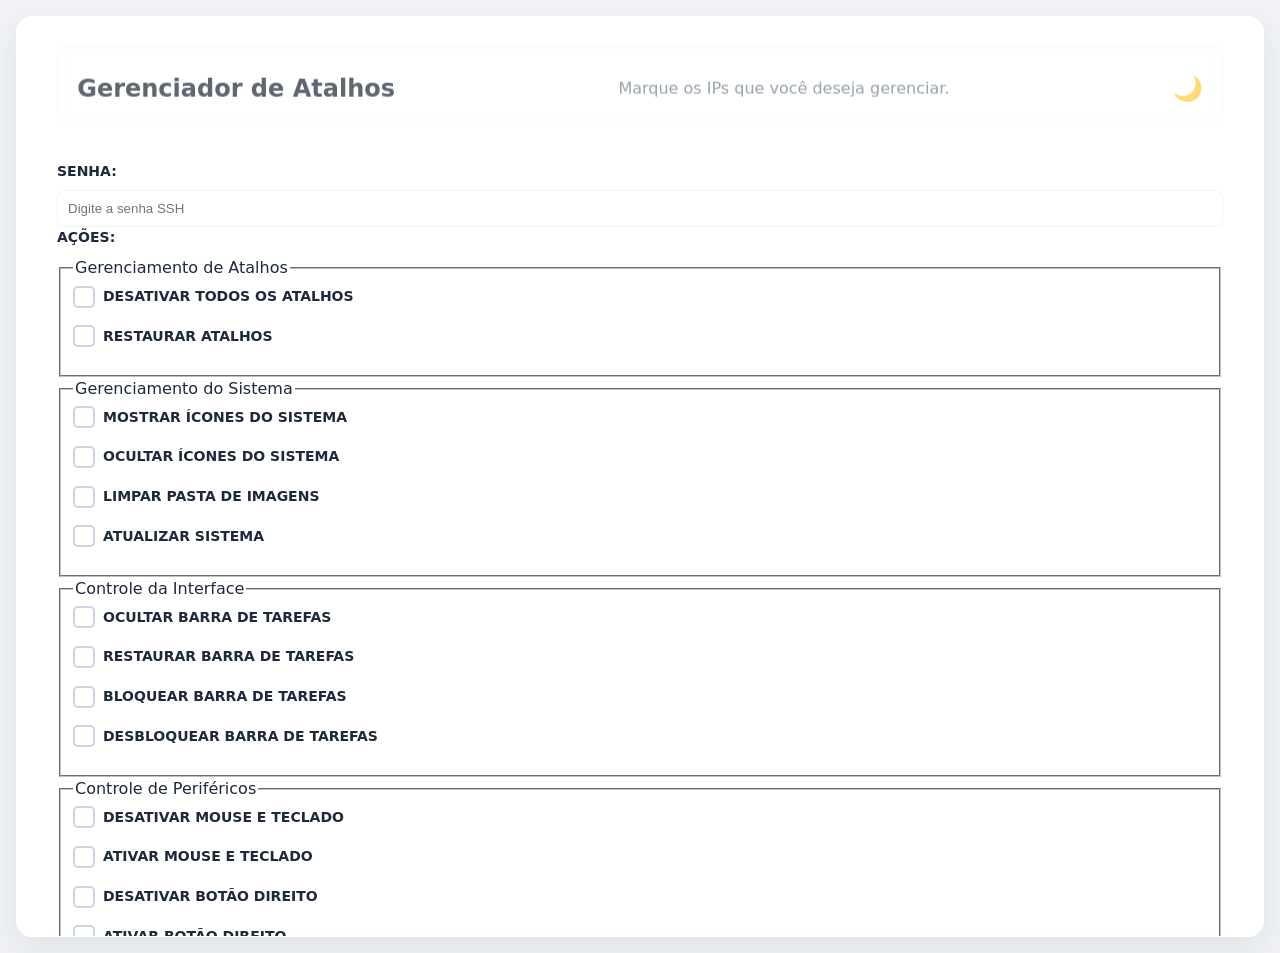
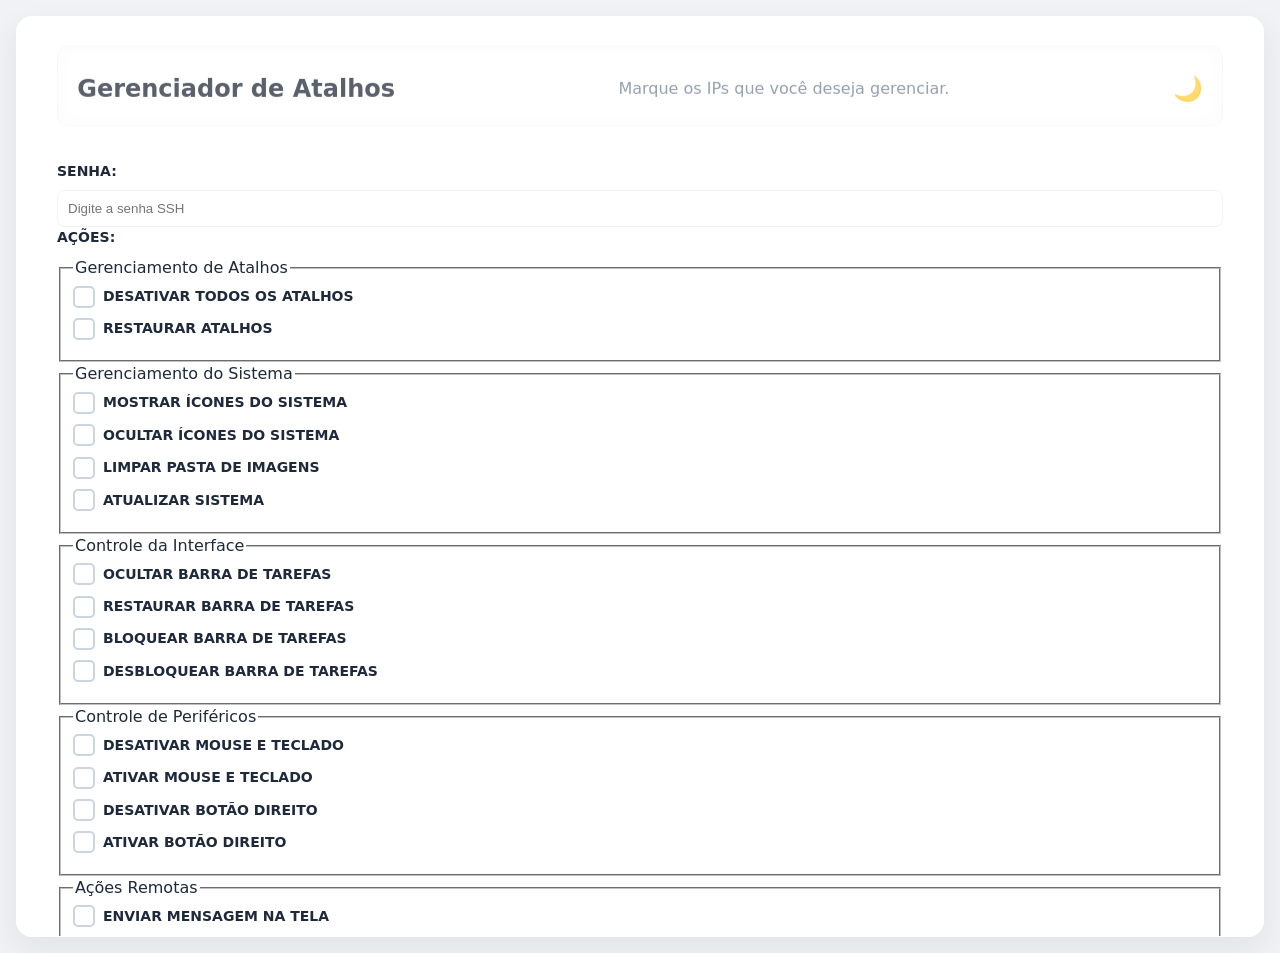

sssssssssssssss

--- a/style.css
+++ b/style.css
@@ -76,6 +76,17 @@ html[data-theme='dark'] {
     --tooltip-text: #111827;
 }
 
+/* Define a transição global para placeholders em todos os navegadores */
+::placeholder {
+    transition: color 0.3s ease, opacity 0.3s ease;
+}
+
+/* Aumenta o contraste dos placeholders globalmente no tema escuro */
+html[data-theme='dark'] ::placeholder {
+    color: #cbd5e1; 
+    opacity: 1; /* Remove a transparência padrão do navegador */
+}
+
 body {
     font-family: 'Inter', system-ui, -apple-system, sans-serif;
     background: var(--bg-color);
@@ -484,6 +495,29 @@ p {
     min-height: 80px;
 }
 
+/* Estilos para as Categorias de Sites */
+.site-category-buttons {
+    display: flex;
+    gap: 0.5rem;
+    margin-bottom: 0.8rem;
+    flex-wrap: wrap;
+}
+
+.category-btn {
+    background-color: var(--section-bg-color) !important;
+    color: var(--text-color) !important;
+    border: 1px solid var(--border-color) !important;
+    font-size: 0.75rem !important;
+    padding: 6px 10px !important;
+    transition: all 0.2s ease !important;
+    background-image: none !important; /* Remove gradiente padrão */
+}
+
+.category-btn:hover {
+    border-color: var(--primary-color) !important;
+    background-color: color-mix(in srgb, var(--primary-color) 10%, transparent) !important;
+}
+
 /* Estilo para o campo de agendamento */
 #schedule-group input[type="datetime-local"] {
     cursor: pointer;
@@ -551,10 +585,10 @@ html[data-theme='dark'] .input-group textarea {
     position: relative;
     width: 100%;
     padding: 10px;
-    border: 1px solid var(--border-color-light);
+    border: 1px solid var(--border-color);
     /* Ajustes para acomodar as tags */
     height: auto;
-    min-height: 42px; /* Altura de um input padrão */
+    min-height: 36px;
     padding: 5px;
 
     border-radius: 8px;
@@ -638,30 +672,72 @@ html[data-theme='dark'] .input-group textarea {
     border-radius: 8px;
     box-shadow: 0 8px 16px rgba(0,0,0,0.1);
     z-index: 100;
-    max-height: 300px;
+    max-height: 220px;
     opacity: 0;
     visibility: hidden;
     transform: translateY(-10px);
     transition: opacity 0.2s ease, visibility 0.2s ease, transform 0.2s ease;
     /* Layout flex para acomodar a pesquisa e o conteúdo */
     display: flex;
-    flex-direction: column;
+    flex-direction: column; 
     background-color: var(--container-bg);
 }
 
+.action-selection-wrapper {
+    display: flex;
+    gap: 0.75rem;
+    align-items: flex-start;
+}
+
 .custom-options-search-wrapper {
-    padding: 8px;
-    border-bottom: 1px solid var(--border-color-light);
+    display: flex;
+    align-items: center;
+    background-color: var(--container-bg);
+    border: 1px solid var(--border-color-light);
+    border-radius: 8px;
+    padding: 0 10px;
+    height: 36px;
+    width: 200px;
+    flex-shrink: 0;
+    transition: border-color 0.3s;
+    position: relative; /* Base para o botão se necessário, embora usemos flex */
+}
+
+.custom-options-search-wrapper .clear-input-btn {
+    position: static;
+    margin-left: 4px;
+    flex-shrink: 0;
+}
+
+/* Mostra o botão apenas quando o campo NÃO estiver vazio */
+#action-search-input:not(:placeholder-shown) ~ #clear-action-search-btn {
+    display: flex;
+}
+
+.custom-options-search-wrapper:focus-within {
+    border-color: var(--primary-color);
 }
 
 #action-search-input {
-    width: 100%;
-    padding: 8px;
-    border-radius: 6px;
-    border: 1px solid var(--border-color-light);
-    background-color: var(--section-bg-color);
-    color: var(--text-color);
-    box-sizing: border-box;
+    border: none !important;
+    box-shadow: none !important;
+    background: transparent !important;
+    padding: 0 !important;
+    font-size: 0.85rem;
+    height: 100%;
+}
+
+/* Esconde o X nativo dos navegadores baseados em Webkit/Chrome */
+#action-search-input::-webkit-search-cancel-button {
+    -webkit-appearance: none;
+}
+
+.search-icon-small {
+    width: 14px;
+    height: 14px;
+    margin-right: 8px;
+    color: var(--subtle-text-color);
+    flex-shrink: 0;
 }
 
 #action-search-input:focus {
@@ -682,7 +758,7 @@ html[data-theme='dark'] .input-group textarea {
 }
 
 .custom-option-group {
-    padding: 8px 12px;
+    padding: 4px 10px;
 }
 
 .custom-option-group:not(:last-child) {
@@ -692,14 +768,15 @@ html[data-theme='dark'] .input-group textarea {
 .custom-option-group-title {
     font-weight: 600;
     color: var(--subtle-text-color);
-    font-size: 0.8em;
+    font-size: 0.72em;
     text-transform: uppercase;
-    margin-bottom: 8px;
+    margin-bottom: 2px;
 }
 
 .checkbox-item {
     display: flex; /* Usa flex para alinhar melhor o checkbox e o label */
-    margin-bottom: 0.6rem; /* Reduz o espaço entre os checkboxes */
+    margin-bottom: 0.15rem; /* Reduz o espaço entre os checkboxes */
+    font-size: 0.85rem;
 }
 
 .ip-list-section {
@@ -736,23 +813,98 @@ html[data-theme='dark'] .input-group textarea {
     flex-shrink: 0; /* Impede que o título seja espremido em telas menores */
 }
 
+
 .ip-list-controls {
     display: flex;
     justify-content: flex-end; /* Alinha os botões de controle à direita */
     align-items: center;
     margin-bottom: 0; /* Removido, o wrapper pai agora controla o espaçamento */
     flex-wrap: wrap;
-    gap: 0.5rem; /* Espaçamento mais apertado entre itens */
+    gap: 0.8rem; /* Espaçamento entre os grupos de controles */
     flex-grow: 1; /* Faz o container de controles ocupar o espaço restante na linha */
 }
 
+.range-input-wrapper {
+    position: relative;
+    display: inline-flex;
+    align-items: center;
+}
+
+.controls-group {
+    display: flex;
+    align-items: center;
+    gap: 0.6rem;
+    white-space: nowrap;
+}
+
+.range-input-wrapper.dual-input {
+    background: var(--container-bg);
+    border: 1px solid var(--border-color);
+    border-radius: 8px;
+    padding: 0 4px;
+    gap: 0;
+}
+
+.range-input-wrapper.dual-input .network-range-input {
+    border: none !important;
+    box-shadow: none !important;
+    max-width: 90px; /* Ajustado para caber IPs completos */
+    padding: 4px 6px !important;
+    background: transparent;
+    text-align: center; /* Melhora visualização de sufixos curtos */
+    transition: color 0.2s;
+}
+
+.range-separator {
+    color: var(--subtle-text-color);
+    font-size: 0.8rem;
+    font-weight: 700;
+    padding: 0 4px;
+    opacity: 0.7;
+}
+
+.clear-input-btn {
+    position: absolute;
+    right: 5px;
+    background: transparent !important;
+    border: none !important;
+    box-shadow: none !important;
+    padding: 0 !important;
+    margin: 0 !important;
+    cursor: pointer;
+    color: var(--subtle-text-color);
+    display: none; /* Escondido quando o input está vazio (via placeholder-shown) */
+    z-index: 5;
+    transform: none !important;
+}
+
+.clear-input-btn:hover {
+    color: var(--error-color) !important;
+    background: transparent !important;
+}
+
+.clear-input-btn svg {
+    width: 14px;
+    height: 14px;
+}
+
+.range-input-wrapper.dual-input:focus-within {
+    border-color: var(--primary-color);
+    box-shadow: 0 0 0 3px color-mix(in srgb, var(--primary-color) 20%, transparent);
+}
+
+#network-range-start:not(:placeholder-shown) ~ .clear-input-btn,
+#network-range-end:not(:placeholder-shown) ~ .clear-input-btn {
+    display: flex;
+}
+
 .network-range-input {
-    max-width: 130px; /* Reduzido de 180px */
-    padding: 4px 8px !important; /* Padding mais compacto */
     font-size: 0.8rem !important;
     border-radius: 6px !important;
     margin: 0; /* Removido margens laterais */
     border: 1px solid var(--border-color) !important;
+    background-color: var(--container-bg);
+    color: var(--text-color);
 }
 
 .network-range-input.invalid {
@@ -780,7 +932,6 @@ html[data-theme='dark'] .input-group textarea {
 }
 
 .network-range-input::placeholder {
-    transition: opacity 0.2s ease, color 0.3s ease;
     opacity: 1;
 }
 
